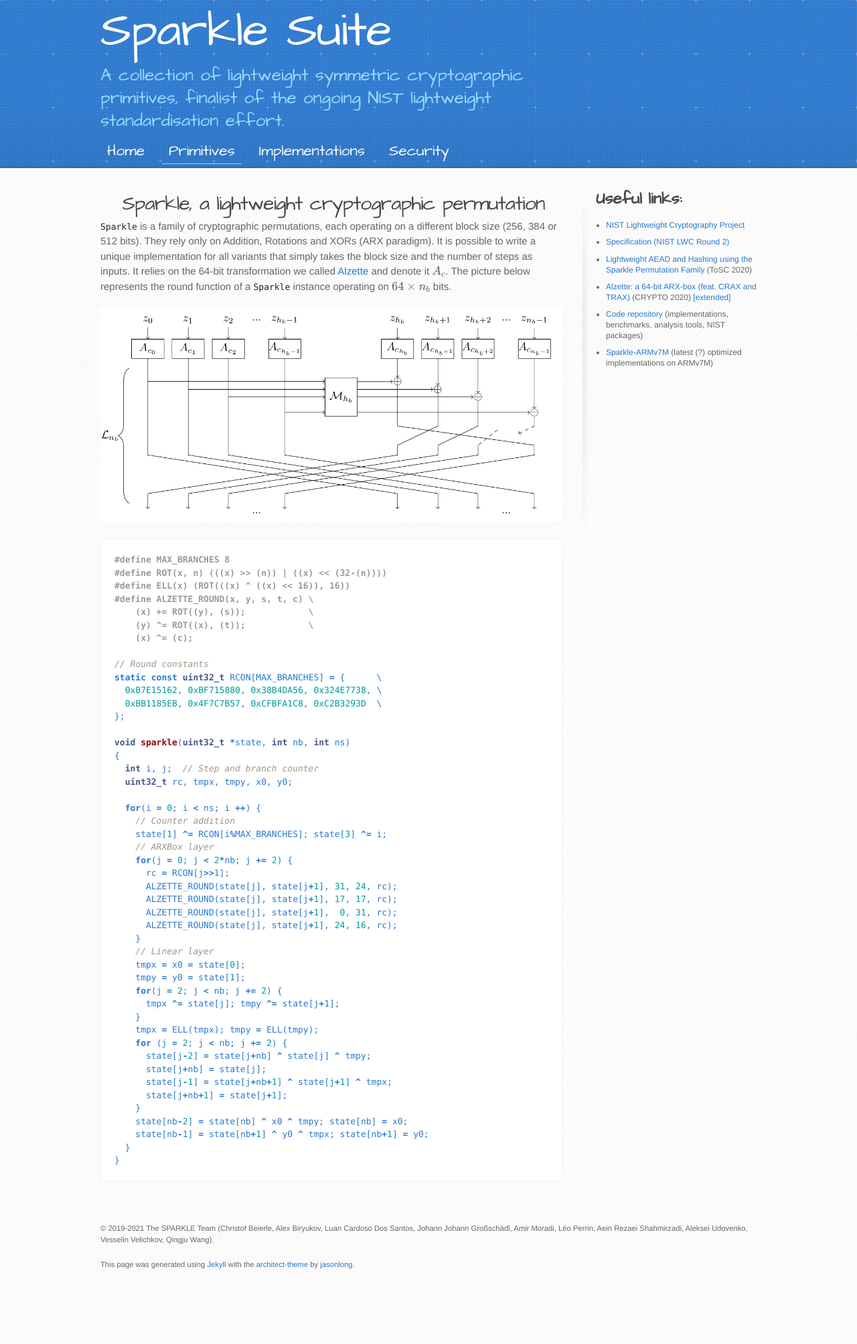
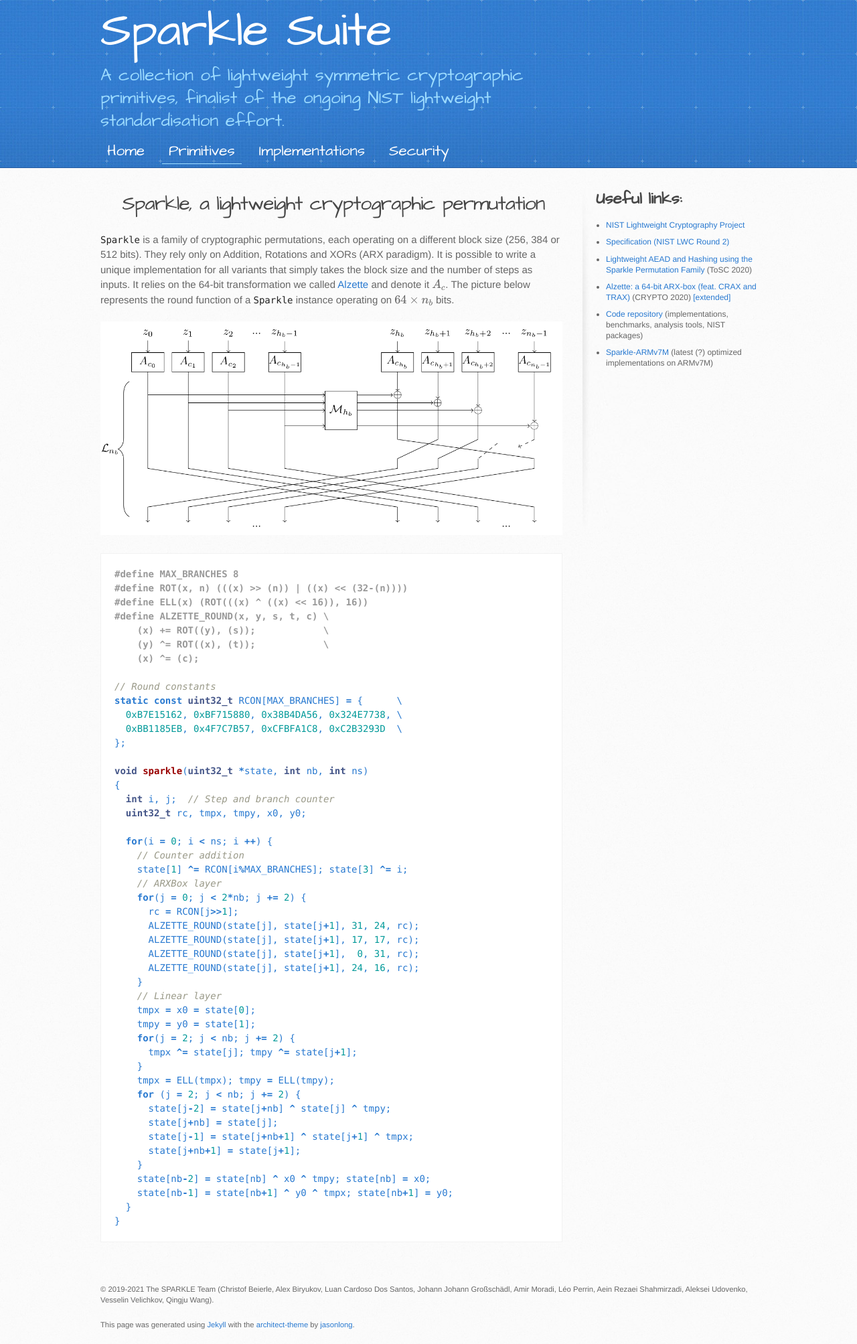
Before and after one commit to sparkle-lwc/sparkle-lwc.github.io, a Jekyll site: the page built from prim_sparkle.markdown, in a window 1280 px wide. Shown: the whole page at 67% size. Built offline with Jekyll 4.4.1, drawn with Linux system fonts in a browser that asks for light colours; nearby versions of some CDN libraries; before the commit the page ends 1917 px from its top, so only the background shows below that.

Commit message:
minor styling

```diff
--- a/stylesheets/stylesheet.css
+++ b/stylesheets/stylesheet.css
@@ -231,7 +231,7 @@
 pre,
 samp {
   font-family: monospace, monospace;
-  font-size: 1em;
+  /*font-size: 1em;*/
 }
 
 /* Forms
@@ -564,7 +564,7 @@
 code, pre {
   margin-bottom: 30px;
   font-family: Monaco, "Bitstream Vera Sans Mono", "Lucida Console", Terminal, monospace;
-  font-size: 13px;
+  font-size: 14px;
   color: #222;
 }
 
@@ -629,7 +629,7 @@
 
 #main-content h1 {
   margin-top: 0;
-  margin-bottom: 0;
+  /*margin-bottom: 0;*/
   font-family: 'Architects Daughter', 'Helvetica Neue', Helvetica, Arial, serif;
   font-size: 30px;
   font-weight: normal;
```
